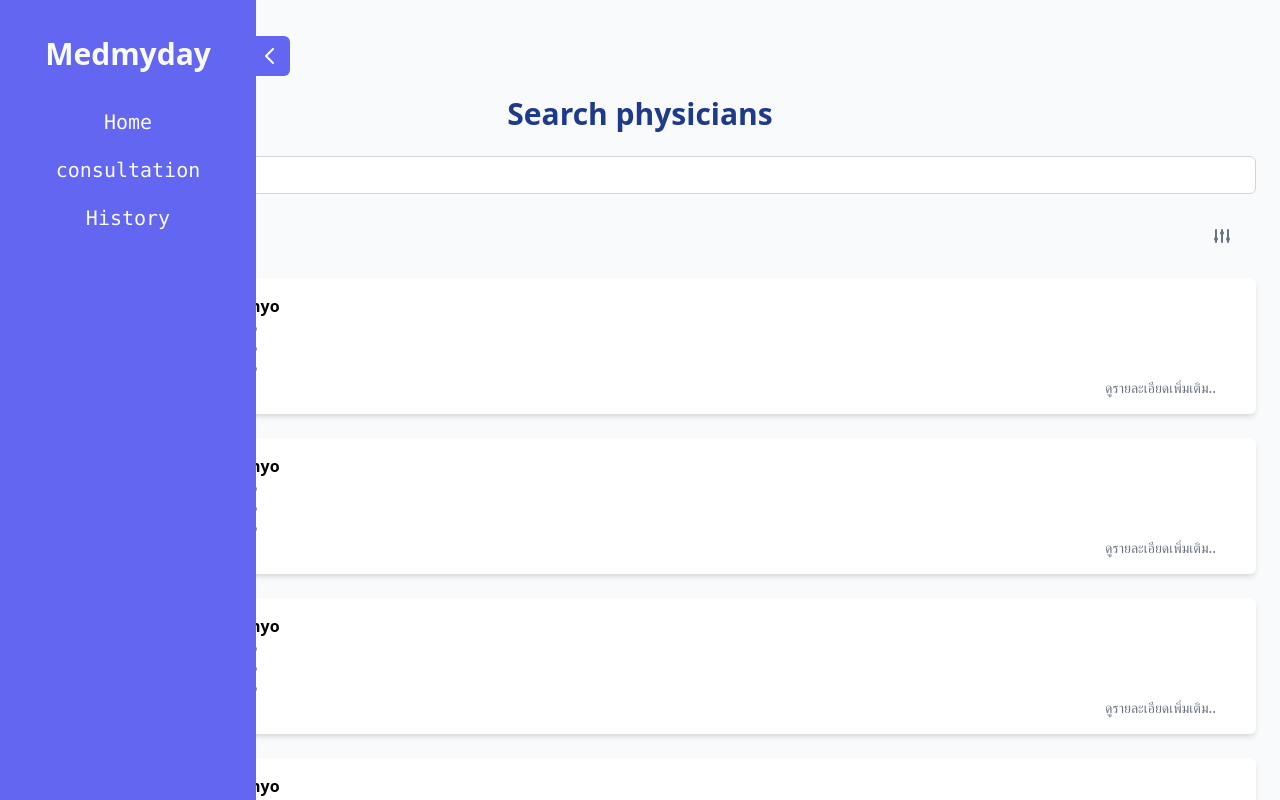
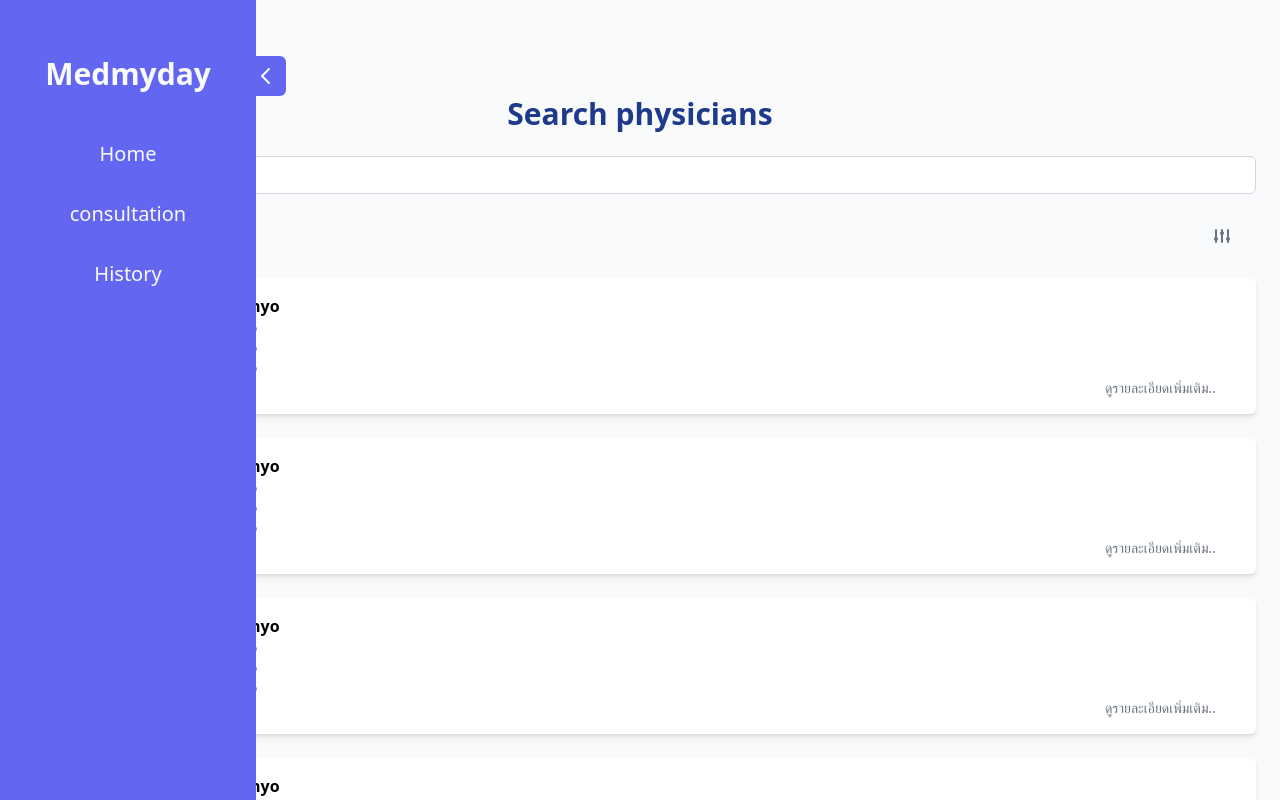
Before and after one commit to suchart-project/frontend, a Next.js app: page / in a window 1280 px wide. Both pictures are taken after a click on the element 48 px from the left and 48 px from the top of the page. Shown: the top 800 px of the page. Built offline with nearby package versions, Linux system fonts and the light colour scheme; grey boxes are pictures that could not be loaded.

Commit message:
💄 style: navbar gap-4

```diff
--- a/src/components/Navbar.js
+++ b/src/components/Navbar.js
@@ -7,17 +7,17 @@ export default function Navbar() {
 	return (
 		<>
 			<div
-				className={`bg-indigo-500 w-3/4 md:w-64   text-gray-50 py-7 px-2 space-y-6 left-0 z-20 fixed inset-y-0 transform transition duration-300 ease-in-out ${
+				className={`bg-indigo-500 w-3/4 md:w-64   text-gray-50 py-12 px-2 space-y-6 left-0 z-20 fixed inset-y-0 transform transition duration-300 ease-in-out ${
 					isOpen ? "" : "-translate-x-full"
 				}`}
 			>
-				<div className="flex flex-col w-full p-2 gap-1 items-center justify-center">
+				<div className="flex flex-col w-full p-2 gap-4 items-center justify-center">
 					<div className="items-center relative text-center  mb-6 w-full text-white text-3xl">
 						<a className=" font-bold  text-gray-50">Medmyday</a>
 
 						{isOpen && (
 							<div
-								className="menu absolute top-0 right-[-50px] bg-indigo-500 hover:bg-indigo-500"
+								className="menu absolute top-0 right-[-46px]  bg-indigo-500 hover:bg-indigo-500"
 								onClick={toggle}
 							>
 								<svg
--- a/src/styles/globals.css
+++ b/src/styles/globals.css
@@ -13,7 +13,7 @@
 	}
 
 	.menu {
-		@apply hover:bg-indigo-400 p-2 rounded-md text-xl font-mono transition-all ease-linear cursor-pointer;
+		@apply hover:bg-indigo-400 p-2 rounded-md text-xl transition-all ease-linear cursor-pointer;
 	}
 
 	.icon {
```
